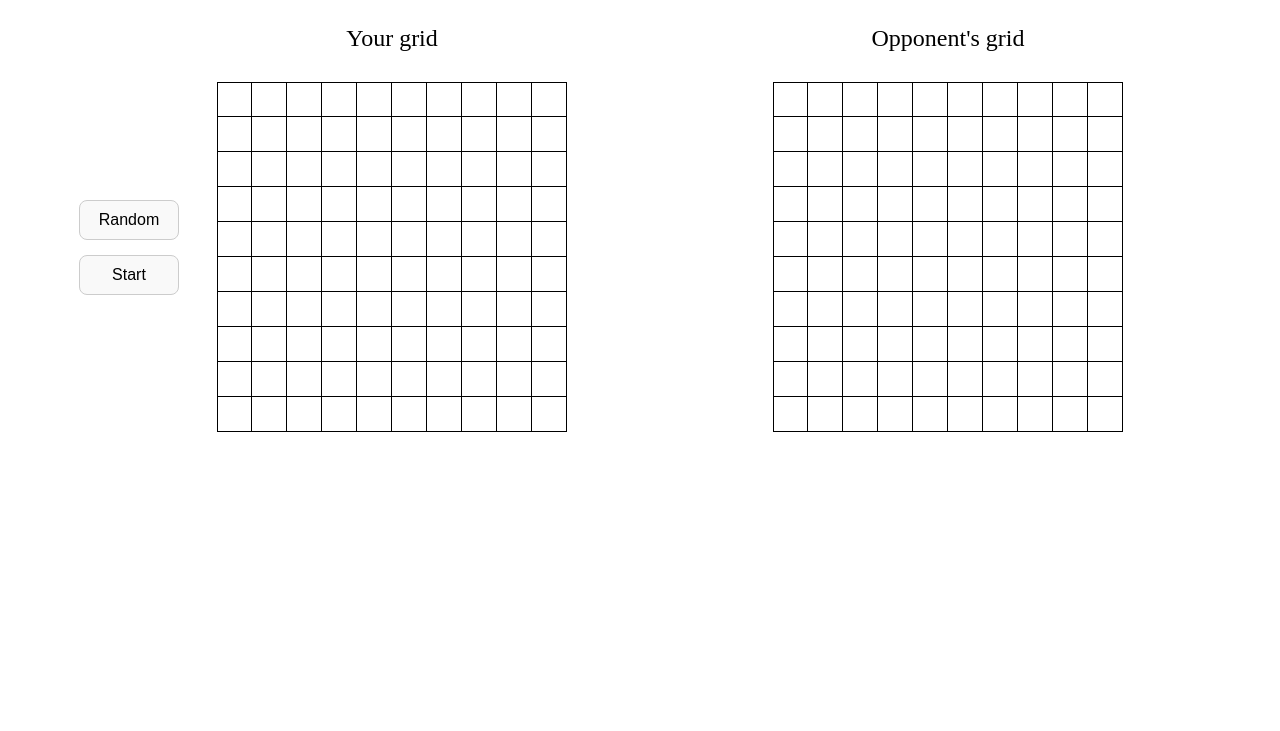
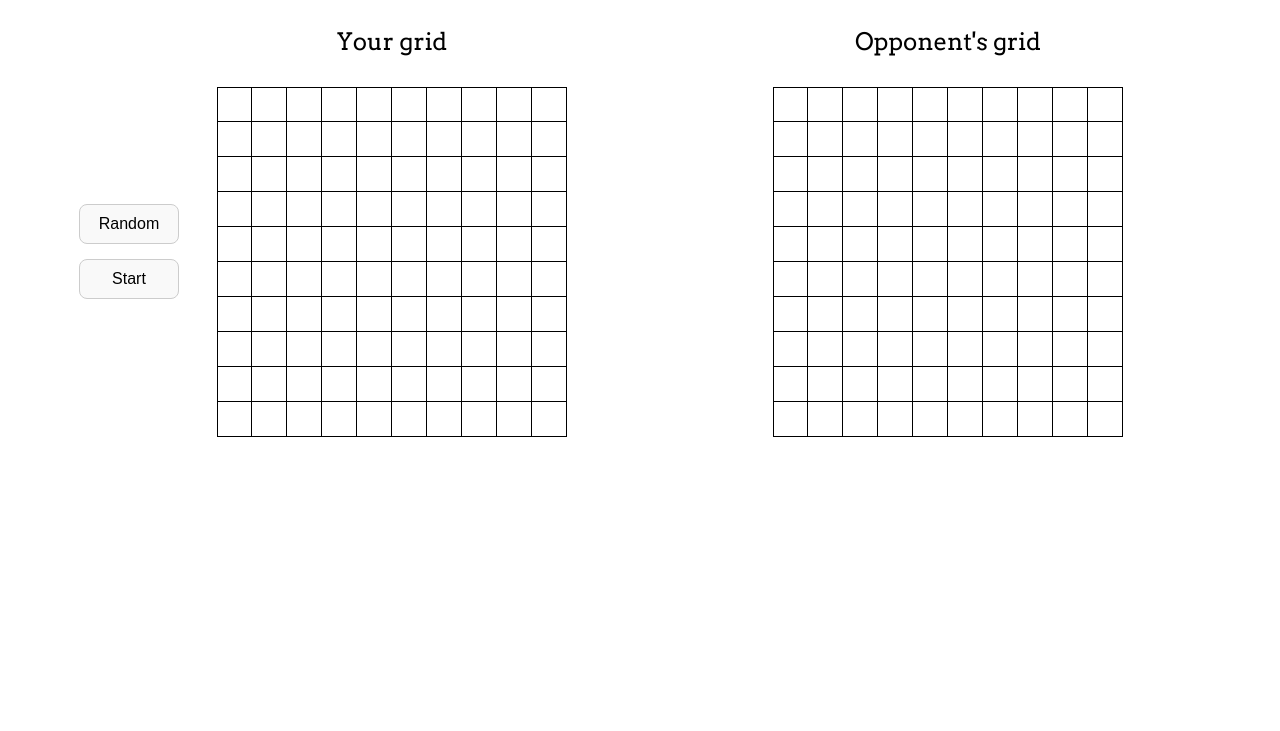
Before and after one commit to Anand-1812/battleship, a website built with webpack: page src/template.html in a window 1280 px wide. Shown: the part 69-800 px from the top of the page. Built offline with nearby package versions, Linux system fonts and the light colour scheme.

Commit message:
Add: arvo font

```diff
--- a/src/template.html
+++ b/src/template.html
@@ -3,6 +3,9 @@
   <head>
     <meta charset="UTF-8" />
     <meta name="viewport" content="width=device-width, initial-scale=1.0" />
+    <link rel="preconnect" href="https://fonts.googleapis.com">
+    <link rel="preconnect" href="https://fonts.gstatic.com" crossorigin>
+    <link href="https://fonts.googleapis.com/css2?family=Arvo:ital,wght@0,400;0,700;1,400;1,700&family=Ubuntu:ital,wght@0,300;0,400;0,500;0,700;1,300;1,400;1,500;1,700&display=swap" rel="stylesheet">
     <title>Template</title>
   </head>
 
```
